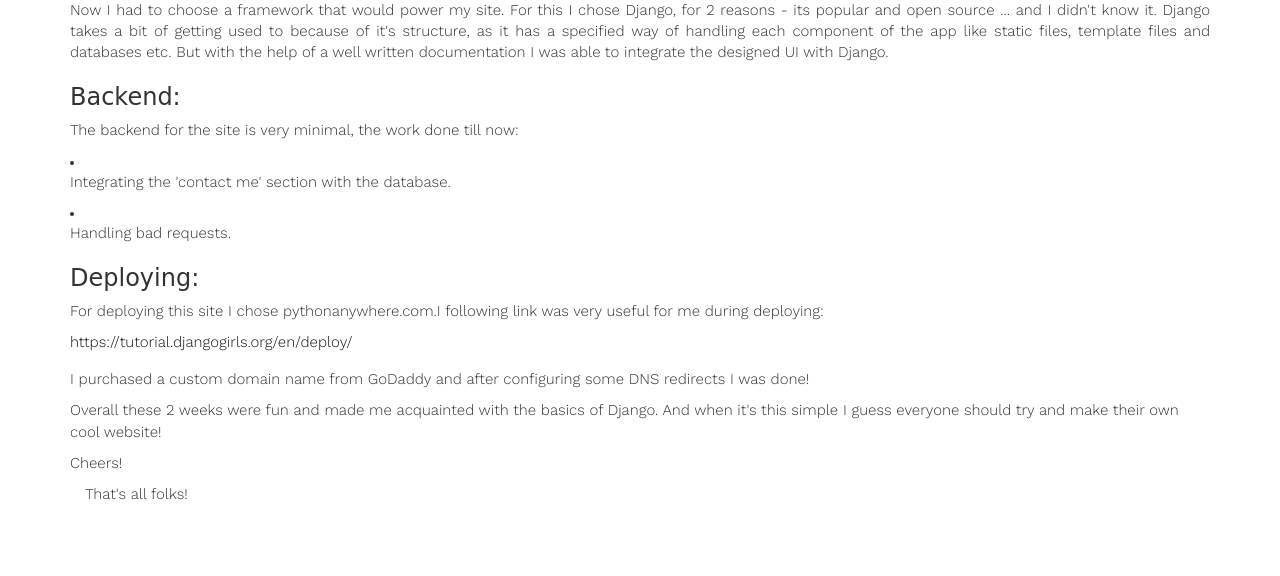
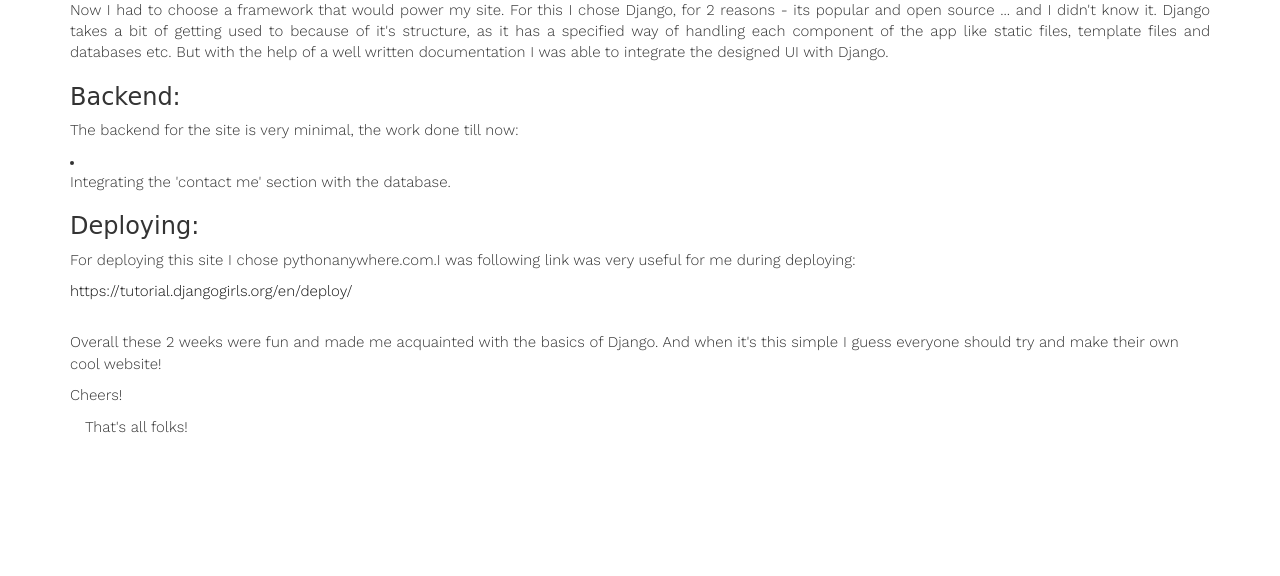
Before and after one commit to teena22/mywebsite, a Django app: page /readmore in a window 1280 px wide. Shown: the part 236-812 px from the top of the page. After the commit the page ends 669 px from the top, so only its background shows below. Run offline with Django 3.2, Linux system fonts and the light colour scheme; some libraries are stand-ins or nearby versions; some web fonts are replaced.

Commit message:
final commit

```diff
--- a/mysite/wsgi.py
+++ b/mysite/wsgi.py
@@ -10,9 +10,9 @@ https://docs.djangoproject.com/en/1.9/howto/deployment/wsgi/
 import os
 
 from django.core.wsgi import get_wsgi_application
-from whitenoise.django import DjangoWhiteNoise
+#from whitenoise.django import DjangoWhiteNoise
 
 os.environ.setdefault("DJANGO_SETTINGS_MODULE", "mysite.settings")
 
 application = get_wsgi_application()
-application = DjangoWhiteNoise(application)
+#application = DjangoWhiteNoise(application)
--- a/myweb/templates/myweb/index.html
+++ b/myweb/templates/myweb/index.html
@@ -16,9 +16,9 @@
 </style>
 {% load staticfiles %}
 <link rel="icon" type="image/jpg" href="{% static 'myweb/images/teenag.jpg' %}">
-<link rel="stylesheet" type="text/css" href="static/myweb/css/bootstrap.min.css"/>
-<link rel="stylesheet" type="text/css" href="static/myweb/css/font-awesome.min.css"/>
-<link rel="stylesheet" type="text/css" href="static/myweb/style.css"/>
+<link rel="stylesheet" type="text/css" href="static/myweb/css/bootstrap.min.css">
+<link rel="stylesheet" type="text/css" href="static/myweb/css/font-awesome.min.css">
+<link rel="stylesheet" type="text/css" href="static/myweb/style.css">
 <meta name="viewport" content="width=device-width, initial-scale=1.0">
 <link href='https://fonts.googleapis.com/css?family=Work+Sans:400,100,200,300,500,600,800,900' rel='stylesheet' type='text/css'>
 <link href='https://fonts.googleapis.com/css?family=Oleo+Script+Swash+Caps:400,700' rel='stylesheet' type='text/css'>
--- a/myweb/templates/myweb/readmore.html
+++ b/myweb/templates/myweb/readmore.html
@@ -64,19 +64,19 @@
 
 			<li><p> Integrating the 'contact me' section with the database.</p></li>
 
-			<li><p>Handling bad requests.</p></li>
+			<!--<li><p>Handling bad requests.</p></li>-->
 		  </p>
 
 		  <h3 style="text-align: justify;">Deploying:</h3>
-		  <p style="text-align: justify;">For deploying this site I chose pythonanywhere.com.I
+		  <p style="text-align: justify;">For deploying this site I chose pythonanywhere.com.I was
 			  following link was very useful for me during deploying:<br>
 
 			  <a style="color : #111;" href="https://tutorial.djangogirls.org/en/deploy/" target="_blank"><p>https://tutorial.djangogirls.org/en/deploy/</p></a>
 
 			</p><br>
-			<p style="text-align: justify;margin-top:-15px;"> I purchased a custom
+			<!--<p style="text-align: justify;margin-top:-15px;"> I purchased a custom
 			domain name from GoDaddy and after configuring some DNS redirects I was done!
-			</p>
+			</p>-->
 		<p>Overall these 2 weeks were fun and made me acquainted with the basics of Django. And when it's this simple I guess everyone should try and make their own cool website!
 			</p>
 
```
Also changed, not shown: mysite/settings.py (+5 -6 lines).
